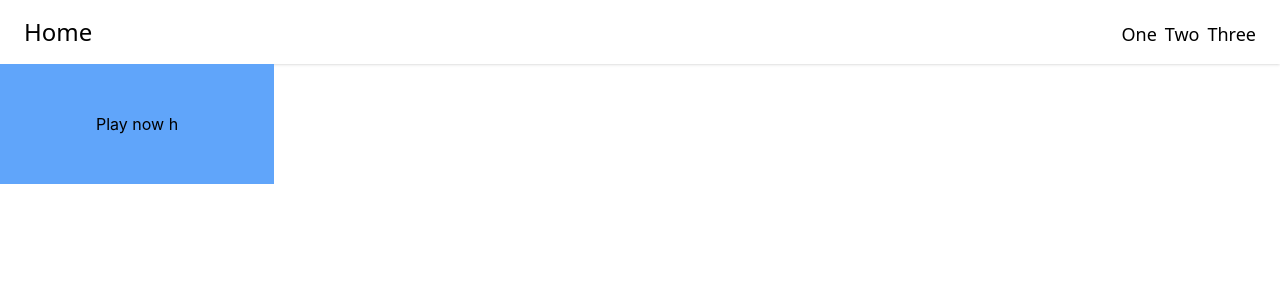
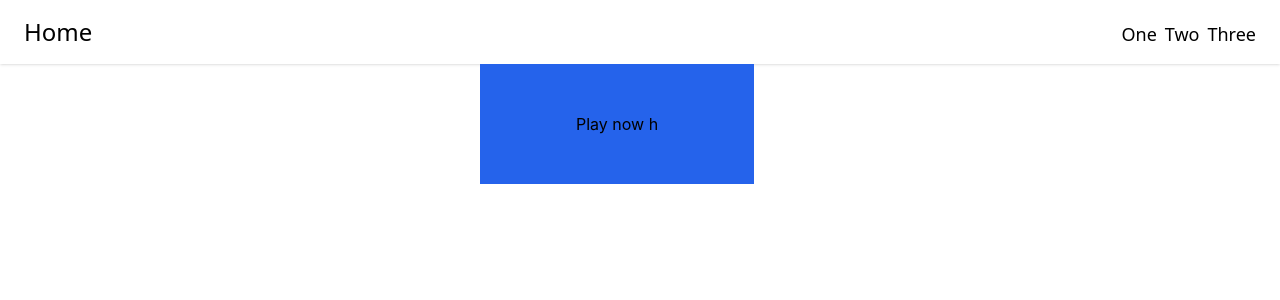
Before and after one commit to bencyna/word-guess, a React (Create React App) app: page / in a window 1280 px wide. Shown: the top 300 px of the page. Built offline with nearby package versions, Linux system fonts and the light colour scheme.

Commit message:
centered button

```diff
--- a/src/Pages/Landing/Landing.tsx
+++ b/src/Pages/Landing/Landing.tsx
@@ -1,14 +1,17 @@
-import React from 'react'
-import Navbar from "../../Components/Navbar/Navbar.tsx"
-
+import React from "react";
+import Navbar from "../../Components/Navbar/Navbar.tsx";
 
 export default function Landing() {
   return (
-    <div>
-        <Navbar/>
-        <div id="gameOptions w-full m-auto">
-            <button className="flex justify-center px-24 py-12 bg-blue-400 border-r-3xl">Play now h</button>
+    <div className="">
+      <Navbar />
+      <div className="w-1/2 m-auto">
+        <div id="gameOptions" className=" w-1/2 align-center justify-content m-auto">
+          <button className="px-24 py-12 bg-blue-600 border-r-3xl">
+            Play now h
+          </button>
         </div>
+      </div>
     </div>
-  )
+  );
 }
```
